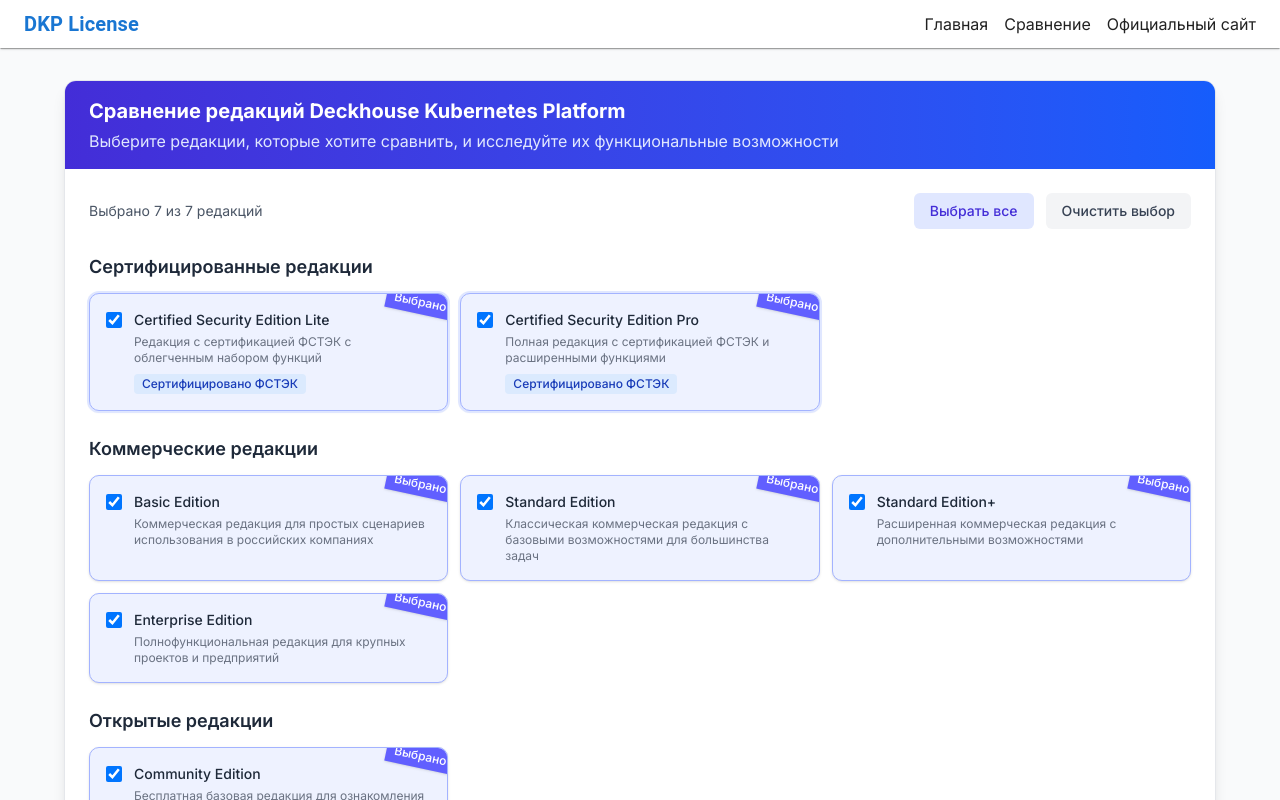
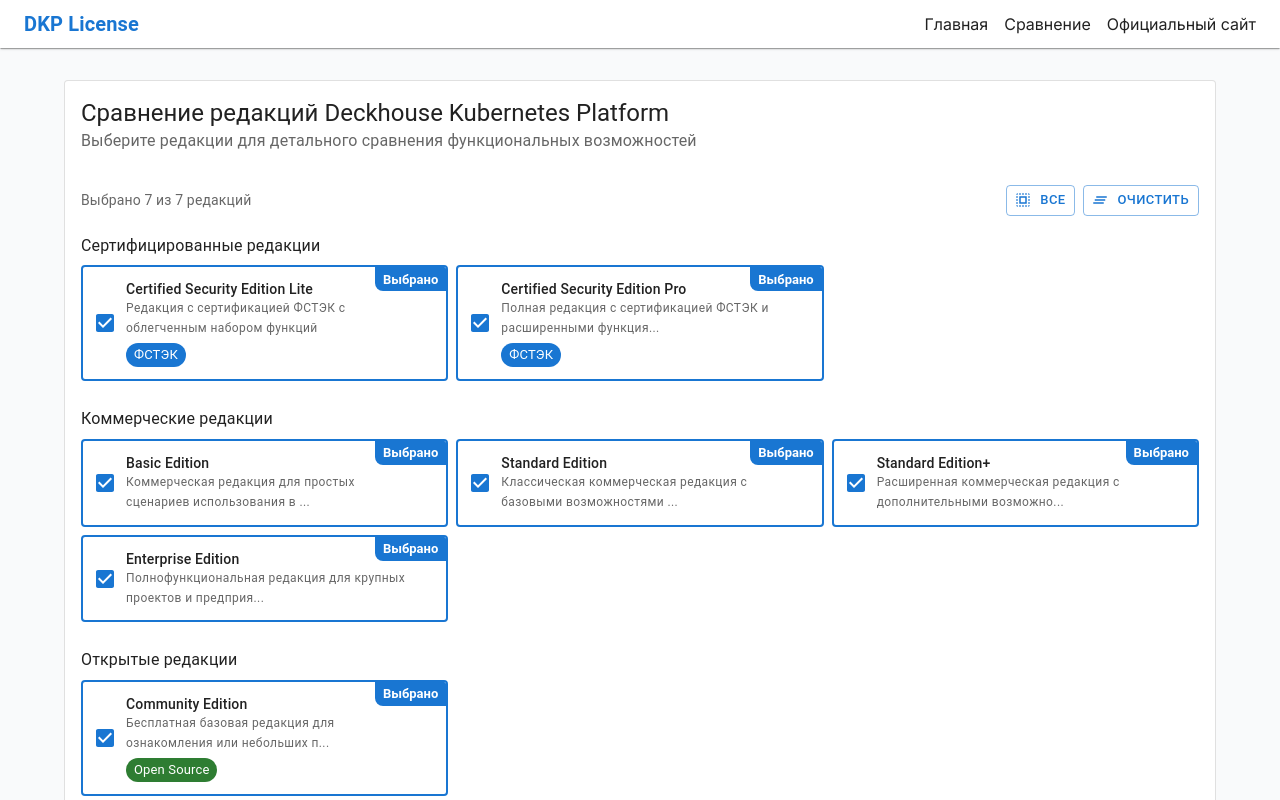
Before and after one commit to heAdz0r/dkp_license_graph, a Next.js app: page /compare in a window 1280 px wide. Shown: the top 800 px of the page. Built offline with nearby package versions, Linux system fonts and the light colour scheme.

Commit message:
Optimize compare page with Material UI components

```diff
--- a/src/app/compare/page.tsx
+++ b/src/app/compare/page.tsx
@@ -1,9 +1,30 @@
 'use client';
 
 import React, { useState, useMemo } from 'react';
+import Link from 'next/link';
 import ComparisonTable from '@/components/ComparisonTable';
 import { editions } from '@/data/licenseData';
-import Link from 'next/link';
+import {
+  Box,
+  Button,
+  Card,
+  CardContent,
+  CardHeader,
+  Checkbox,
+  Chip,
+  Divider,
+  FormControlLabel,
+  FormGroup,
+  Grid,
+  Paper,
+  Stack,
+  Typography,
+  Alert
+} from '@mui/material';
+import CompareArrowsIcon from '@mui/icons-material/CompareArrows';
+import KeyboardBackspaceIcon from '@mui/icons-material/KeyboardBackspace';
+import SelectAllIcon from '@mui/icons-material/SelectAll';
+import ClearAllIcon from '@mui/icons-material/ClearAll';
 
 export default function ComparePage() {
   // Состояние для выбранных редакций
@@ -51,166 +72,143 @@
   }, []);
 
   return (
-    <div className="space-y-8">
-      {/* Секция выбора редакций для сравнения */}
-      <div className="bg-white shadow-lg rounded-xl border border-gray-200 overflow-hidden">
-        <div className="bg-gradient-to-r from-indigo-700 to-blue-600 px-6 py-4">
-          <h2 className="text-xl font-bold text-white">
-            Сравнение редакций Deckhouse Kubernetes Platform
-          </h2>
-          <p className="text-indigo-100 mt-1">
-            Выберите редакции, которые хотите сравнить, и исследуйте их функциональные возможности
-          </p>
-        </div>
+    <Box>
+      <Card variant="outlined" sx={{ mb: 3 }}>
+        <CardHeader
+          title="Сравнение редакций Deckhouse Kubernetes Platform"
+          subheader="Выберите редакции для детального сравнения функциональных возможностей"
+        />
 
-        <div className="p-6">
-          {/* Управление выбором */}
-          <div className="flex flex-wrap justify-between items-center mb-6">
-            <div className="text-sm text-gray-600">
+        <CardContent>
+          {/* Контроль выбора */}
+          <Box sx={{ display: 'flex', justifyContent: 'space-between', alignItems: 'center', mb: 2 }}>
+            <Typography variant="body2" color="text.secondary">
               Выбрано {selectedEditions.length} из {editions.length} редакций
-            </div>
+            </Typography>
 
-            <div className="flex space-x-3">
-              <button
+            <Stack direction="row" spacing={1}>
+              <Button
+                startIcon={<SelectAllIcon />}
+                size="small"
                 onClick={handleSelectAll}
-                className="px-4 py-2 bg-indigo-100 text-indigo-700 font-medium rounded-md hover:bg-indigo-200 transition-colors text-sm"
+                variant="outlined"
               >
-                Выбрать все
-              </button>
-
-              <button
+                Все
+              </Button>
+              <Button
+                startIcon={<ClearAllIcon />}
+                size="small"
                 onClick={handleClearAll}
-                className="px-4 py-2 bg-gray-100 text-gray-700 font-medium rounded-md hover:bg-gray-200 transition-colors text-sm"
+                variant="outlined"
                 disabled={selectedEditions.length === 0}
               >
-                Очистить выбор
-              </button>
-            </div>
-          </div>
+                Очистить
+              </Button>
+            </Stack>
+          </Box>
 
-          {/* Группы редакций для выбора */}
-          <div className="space-y-6">
-            {/* Сертифицированные редакции */}
-            <div>
-              <h3 className="text-lg font-semibold text-gray-800 mb-3">
+          {/* Группировка по типам редакций */}
+          <Box sx={{ mb: 3 }}>
+            <Typography variant="subtitle1" gutterBottom>
               Сертифицированные редакции
-              </h3>
-              <div className="grid grid-cols-1 sm:grid-cols-2 lg:grid-cols-3 gap-3">
+            </Typography>
+            <Grid container spacing={1}>
               {editionGroups.certified.map(edition => (
+                <Grid item xs={12} sm={6} md={4} key={edition.id}>
                   <EditionCheckbox
-                    key={edition.id}
                     edition={edition}
                     isChecked={selectedEditions.includes(edition.id)}
                     onChange={() => handleEditionToggle(edition.id)}
                     highlight={true}
                   />
+                </Grid>
               ))}
-              </div>
-            </div>
+            </Grid>
+          </Box>
 
-            {/* Коммерческие редакции */}
-            <div>
-              <h3 className="text-lg font-semibold text-gray-800 mb-3">
+          <Box sx={{ mb: 3 }}>
+            <Typography variant="subtitle1" gutterBottom>
               Коммерческие редакции
-              </h3>
-              <div className="grid grid-cols-1 sm:grid-cols-2 lg:grid-cols-3 gap-3">
+            </Typography>
+            <Grid container spacing={1}>
               {editionGroups.commercial.map(edition => (
+                <Grid item xs={12} sm={6} md={4} key={edition.id}>
                   <EditionCheckbox
-                    key={edition.id}
                     edition={edition}
                     isChecked={selectedEditions.includes(edition.id)}
                     onChange={() => handleEditionToggle(edition.id)}
                   />
+                </Grid>
               ))}
-              </div>
-            </div>
+            </Grid>
+          </Box>
 
-            {/* Открытые редакции */}
-            <div>
-              <h3 className="text-lg font-semibold text-gray-800 mb-3">
+          <Box sx={{ mb: 3 }}>
+            <Typography variant="subtitle1" gutterBottom>
               Открытые редакции
-              </h3>
-              <div className="grid grid-cols-1 sm:grid-cols-2 lg:grid-cols-3 gap-3">
+            </Typography>
+            <Grid container spacing={1}>
               {editionGroups.community.map(edition => (
+                <Grid item xs={12} sm={6} md={4} key={edition.id}>
                   <EditionCheckbox
-                    key={edition.id}
                     edition={edition}
                     isChecked={selectedEditions.includes(edition.id)}
                     onChange={() => handleEditionToggle(edition.id)}
                   />
+                </Grid>
               ))}
-              </div>
-            </div>
-          </div>
+            </Grid>
+          </Box>
 
-          {/* Кнопка возврата */}
-          <div className="mt-8 flex justify-between items-center">
-            <Link
+          <Divider sx={{ my: 3 }} />
+
+          <Box sx={{ display: 'flex', justifyContent: 'space-between', alignItems: 'center' }}>
+            <Button
+              component={Link}
               href="/"
-              className="inline-flex items-center px-4 py-2 bg-indigo-600 hover:bg-indigo-700 text-white font-medium rounded-lg shadow transition-colors"
+              startIcon={<KeyboardBackspaceIcon />}
+              variant="contained"
             >
-              <svg className="w-5 h-5 mr-2" xmlns="http://www.w3.org/2000/svg" fill="none" viewBox="0 0 24 24" stroke="currentColor">
-                <path strokeLinecap="round" strokeLinejoin="round" strokeWidth={2} d="M10 19l-7-7m0 0l7-7m-7 7h18" />
-              </svg>
-              Вернуться к выбору редакции
-            </Link>
+              Вернуться к выбору
+            </Button>
 
-            {/* Количество выбранных редакций */}
             {selectedEditions.length === 0 ? (
-              <div className="bg-yellow-50 text-yellow-800 px-4 py-2 rounded-lg border border-yellow-200 text-sm flex items-center">
-                <svg className="w-5 h-5 mr-2 text-yellow-500" fill="none" viewBox="0 0 24 24" stroke="currentColor">
-                  <path strokeLinecap="round" strokeLinejoin="round" strokeWidth={2} d="M12 9v2m0 4h.01m-6.938 4h13.856c1.54 0 2.502-1.667 1.732-3L13.732 4c-.77-1.333-2.694-1.333-3.464 0L3.34 16c-.77 1.333.192 3 1.732 3z" />
-                </svg>
+              <Alert severity="warning" sx={{ flexGrow: 1, ml: 2 }}>
                 Выберите хотя бы одну редакцию для сравнения
-              </div>
+              </Alert>
             ) : (
-              <div className="bg-green-50 text-green-800 px-4 py-2 rounded-lg border border-green-200 text-sm flex items-center">
-                <svg className="w-5 h-5 mr-2 text-green-500" fill="none" viewBox="0 0 24 24" stroke="currentColor">
-                  <path strokeLinecap="round" strokeLinejoin="round" strokeWidth={2} d="M9 12l2 2 4-4m6 2a9 9 0 11-18 0 9 9 0 0118 0z" />
-                </svg>
+              <Alert severity="success" sx={{ flexGrow: 1, ml: 2 }}>
                 Выбрано {selectedEditions.length} редакций для сравнения
-              </div>
+              </Alert>
             )}
-          </div>
-        </div>
-      </div>
+          </Box>
+        </CardContent>
+      </Card>
 
-      {/* Секция таблицы сравнения */}
       {selectedEditions.length > 0 ? (
         <ComparisonTable selectedEditions={editionsToShow} />
       ) : (
-        <div className="bg-white shadow-lg rounded-xl border border-gray-200 p-12 text-center">
-          <svg
-            className="w-16 h-16 mx-auto text-gray-300 mb-4"
-            xmlns="http://www.w3.org/2000/svg"
-            fill="none"
-            viewBox="0 0 24 24"
-            stroke="currentColor"
-          >
-            <path
-              strokeLinecap="round"
-              strokeLinejoin="round"
-              strokeWidth={1}
-              d="M9 17V7m0 10a2 2 0 01-2 2H5a2 2 0 01-2-2V7a2 2 0 012-2h2a2 2 0 012 2m0 10a2 2 0 002 2h2a2 2 0 002-2M9 7a2 2 0 012-2h2a2 2 0 012 2m0 10V7m0 10a2 2 0 002 2h2a2 2 0 002-2V7a2 2 0 00-2-2h-2a2 2 0 00-2 2"
-            />
-          </svg>
-          <h3 className="text-xl font-bold text-gray-800 mb-2">Не выбрано ни одной редакции</h3>
-          <p className="text-gray-600 mb-6 max-w-md mx-auto">
+        <Paper sx={{ p: 6, textAlign: 'center' }}>
+          <CompareArrowsIcon sx={{ fontSize: 60, color: 'text.disabled', mb: 2 }} />
+          <Typography variant="h6" gutterBottom>
+            Не выбрано ни одной редакции
+          </Typography>
+          <Typography variant="body2" color="text.secondary" sx={{ mb: 3, maxWidth: 500, mx: 'auto' }}>
             Выберите хотя бы одну редакцию выше, чтобы увидеть таблицу сравнения функциональных возможностей
-          </p>
-          <button
+          </Typography>
+          <Button
+            variant="contained"
             onClick={handleSelectAll}
-            className="px-4 py-2 bg-indigo-600 hover:bg-indigo-700 text-white font-medium rounded-lg shadow transition-colors"
           >
             Выбрать все редакции
-          </button>
-        </div>
+          </Button>
+        </Paper>
       )}
-    </div>
+    </Box>
   );
 }
 
-// Компонент для выбора редакции с красивым оформлением
+// Компонент для выбора редакции
 interface EditionCheckboxProps {
   edition: { id: string; name: string; description: string };
   isChecked: boolean;
@@ -225,49 +223,72 @@
   highlight = false
 }) => {
   return (
-    <label
-      className={`
-        block p-4 rounded-lg border cursor-pointer transition-all relative overflow-hidden
-        ${isChecked
-          ? 'border-indigo-300 bg-indigo-50 shadow-sm'
-          : 'border-gray-200 bg-white hover:bg-gray-50'
-        }
-        ${highlight ? 'ring-2 ring-indigo-100 ring-opacity-50' : ''}
-      `}
+    <Paper
+      variant="outlined"
+      sx={{
+        p: 1.5,
+        border: isChecked ? 2 : 1,
+        borderColor: isChecked ? 'primary.main' : 'divider',
+        bgcolor: isChecked ? 'primary.50' : 'background.paper',
+        position: 'relative',
+        overflow: 'hidden'
+      }}
     >
-      <div className="flex items-start">
-        <div className="flex items-center h-5">
-          <input
-            type="checkbox"
+      <FormGroup>
+        <FormControlLabel
+          control={
+            <Checkbox
               checked={isChecked}
               onChange={onChange}
-            className="h-4 w-4 text-indigo-600 border-gray-300 rounded focus:ring-indigo-500"
+              color="primary"
             />
-        </div>
-        <div className="ml-3 text-sm">
-          <div className="font-medium text-gray-800">{edition.name}</div>
-          <p className="text-gray-500 text-xs mt-1">{edition.description}</p>
+          }
+          label={
+            <Box>
+              <Typography variant="body2" sx={{ fontWeight: 'medium' }}>
+                {edition.name}
+              </Typography>
+              <Typography variant="caption" color="text.secondary" component="div">
+                {edition.description.length > 60
+                  ? `${edition.description.substring(0, 60)}...`
+                  : edition.description}
+              </Typography>
 
-          {/* Бейдж для специальных редакций */}
               {edition.id.includes('cert') && (
-            <span className="inline-flex items-center mt-2 px-2 py-0.5 rounded text-xs font-medium bg-blue-100 text-blue-800">
-              Сертифицировано ФСТЭК
-            </span>
+                <Chip
+                  label="ФСТЭК"
+                  size="small"
+                  color="primary"
+                  sx={{ mt: 0.5 }}
+                />
               )}
               {edition.id === 'community' && (
-            <span className="inline-flex items-center mt-2 px-2 py-0.5 rounded text-xs font-medium bg-green-100 text-green-800">
-              Открытый исходный код
-            </span>
+                <Chip
+                  label="Open Source"
+                  size="small"
+                  color="success"
+                  sx={{ mt: 0.5 }}
+                />
               )}
-        </div>
-      </div>
+            </Box>
+          }
+        />
+      </FormGroup>
 
-      {/* Подсветка для отмеченных редакций */}
       {isChecked && (
-        <div className="absolute top-0 right-0 px-2 py-1 bg-indigo-500 text-white text-xs font-medium shadow-sm transform rotate-12 translate-x-2 -translate-y-1">
-          Выбрано
-        </div>
+        <Chip
+          label="Выбрано"
+          size="small"
+          color="primary"
+          sx={{
+            position: 'absolute',
+            top: 0,
+            right: 0,
+            borderRadius: '0 0 0 8px',
+            fontWeight: 'bold'
+          }}
+        />
       )}
-    </label>
+    </Paper>
   );
 };
```
Lines whose indentation alone changed are shown as unchanged.
